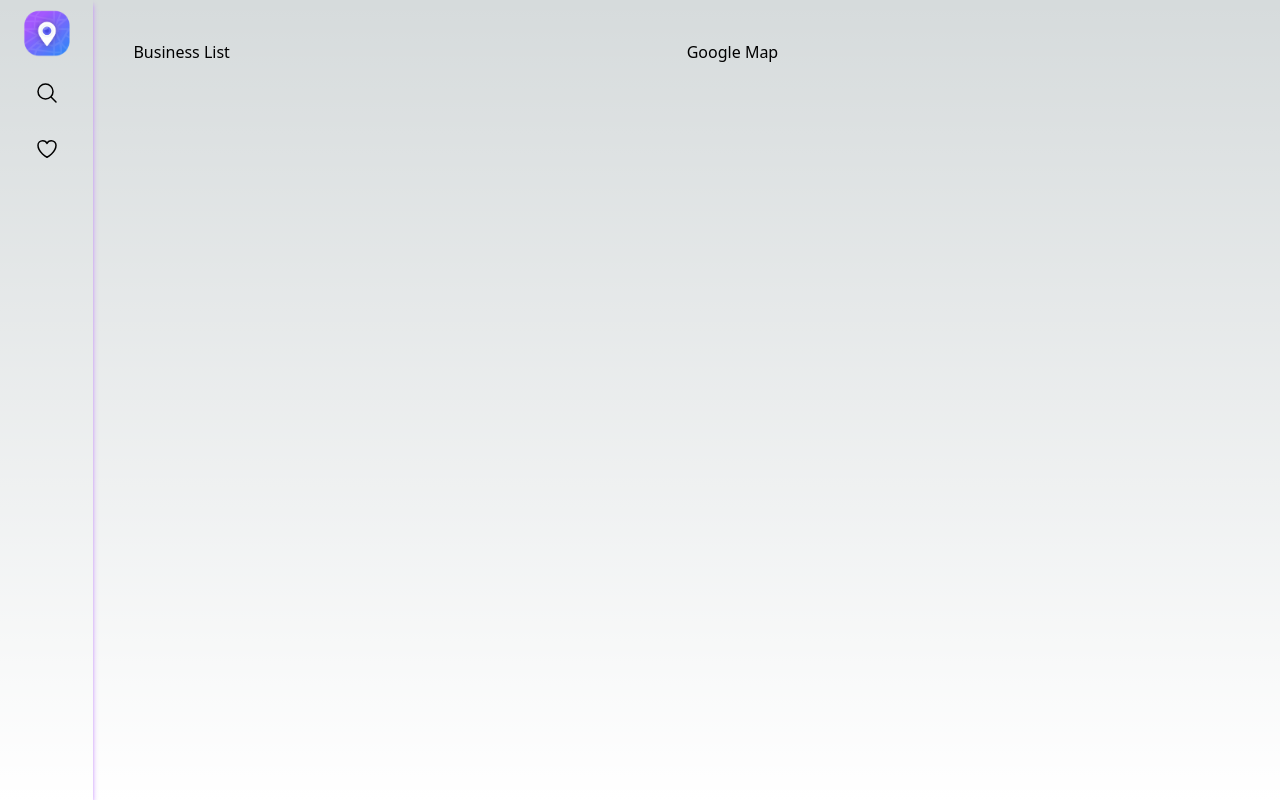
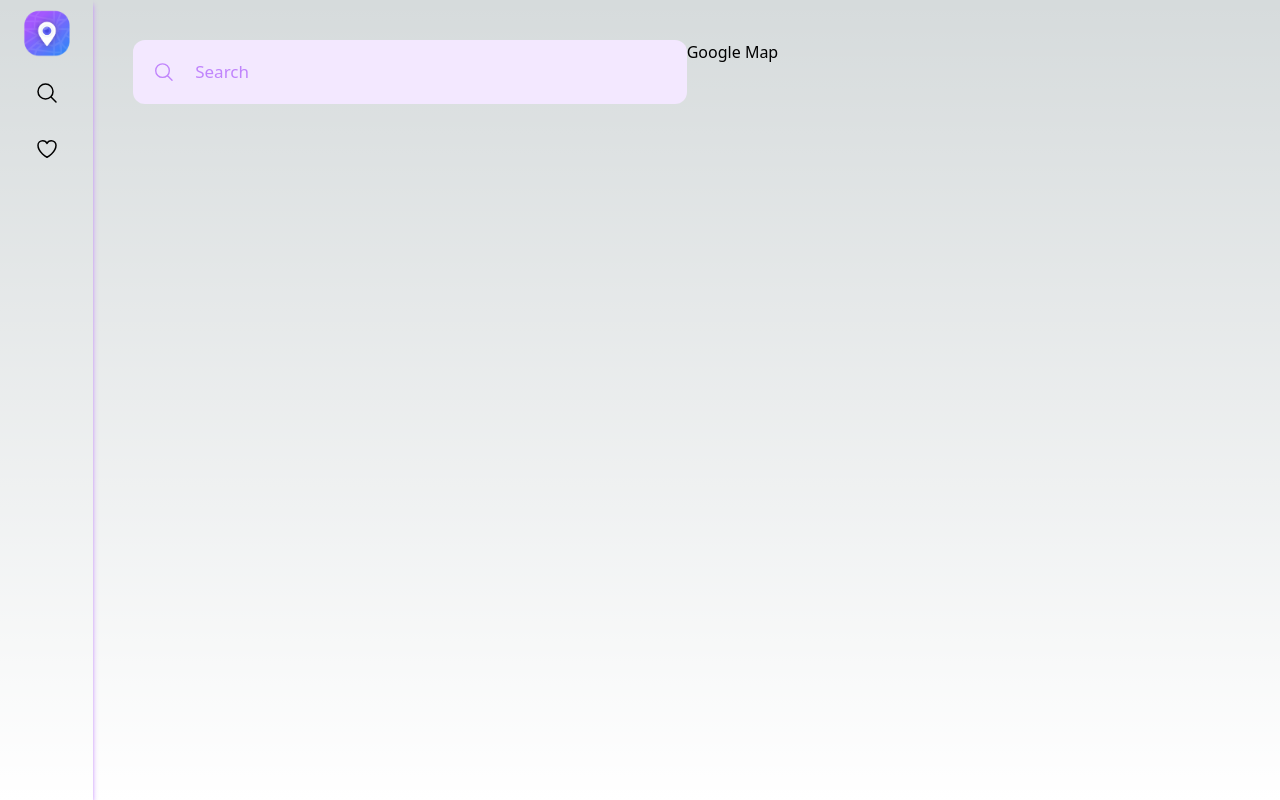
Before and after one commit to BogdanGlazkov/nextjs-google-map-app, a Next.js app: page / in a window 1280 px wide. Built offline with nearby package versions, Linux system fonts and the light colour scheme.

Commit message:
Add SearchBar component

```diff
--- /dev/null
+++ b/components/SearchBar.jsx
@@ -0,0 +1,31 @@
+import React from "react";
+
+const SearchBar = () => {
+  return (
+    <div className="flex gap-3 bg-purple-100 p-3 rounded-xl">
+      <svg
+        xmlns="http://www.w3.org/2000/svg"
+        fill="none"
+        viewBox="0 0 24 24"
+        strokeWidth={1.5}
+        stroke="currentColor"
+        className="w-10 h-10 p-2 cursor-pointer rounded-lg text-purple-400"
+      >
+        <path
+          strokeLinecap="round"
+          strokeLinejoin="round"
+          d="M21 21l-5.197-5.197m0 0A7.5 7.5 0 105.196 5.196a7.5 7.5 0 0010.607 10.607z"
+        />
+      </svg>
+
+      <input
+        className="bg-transparent text-purple-700 w-full outline-none text-[17px] placeholder-purple-400"
+        type="text"
+        placeholder="Search"
+        onKeyDown={(e) => e.key === "Enter" && console.log(e.target.value)}
+      />
+    </div>
+  );
+};
+
+export default SearchBar;
--- a/pages/index.js
+++ b/pages/index.js
@@ -1,6 +1,7 @@
 import Image from "next/image";
 import { Inter } from "next/font/google";
 import SideNavBar from "@/components/SideNavBar";
+import SearchBar from "@/components/SearchBar";
 
 const inter = Inter({ subsets: ["latin"] });
 
@@ -9,7 +10,7 @@ export default function Home() {
     <main className="flex">
       <SideNavBar />
       <section className="grid grid-cols-1 md:grid-cols-2 px-6 md:px-10 w-full mt-10">
-        <div> Business List</div>
+        <div>{<SearchBar />}</div>
         <div>Google Map</div>
       </section>
     </main>
```
Also changed, not shown: components/SideNavBar.jsx (renamed from components/SideNavBar.js).
